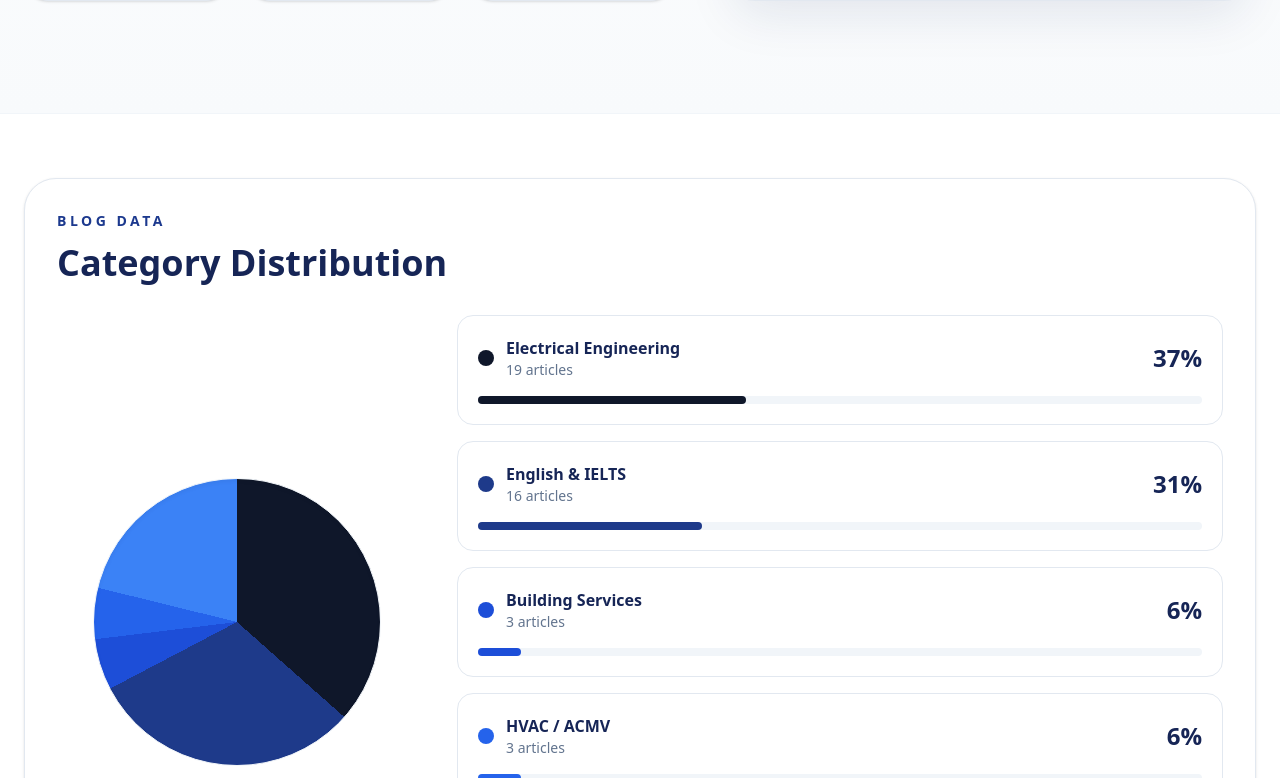
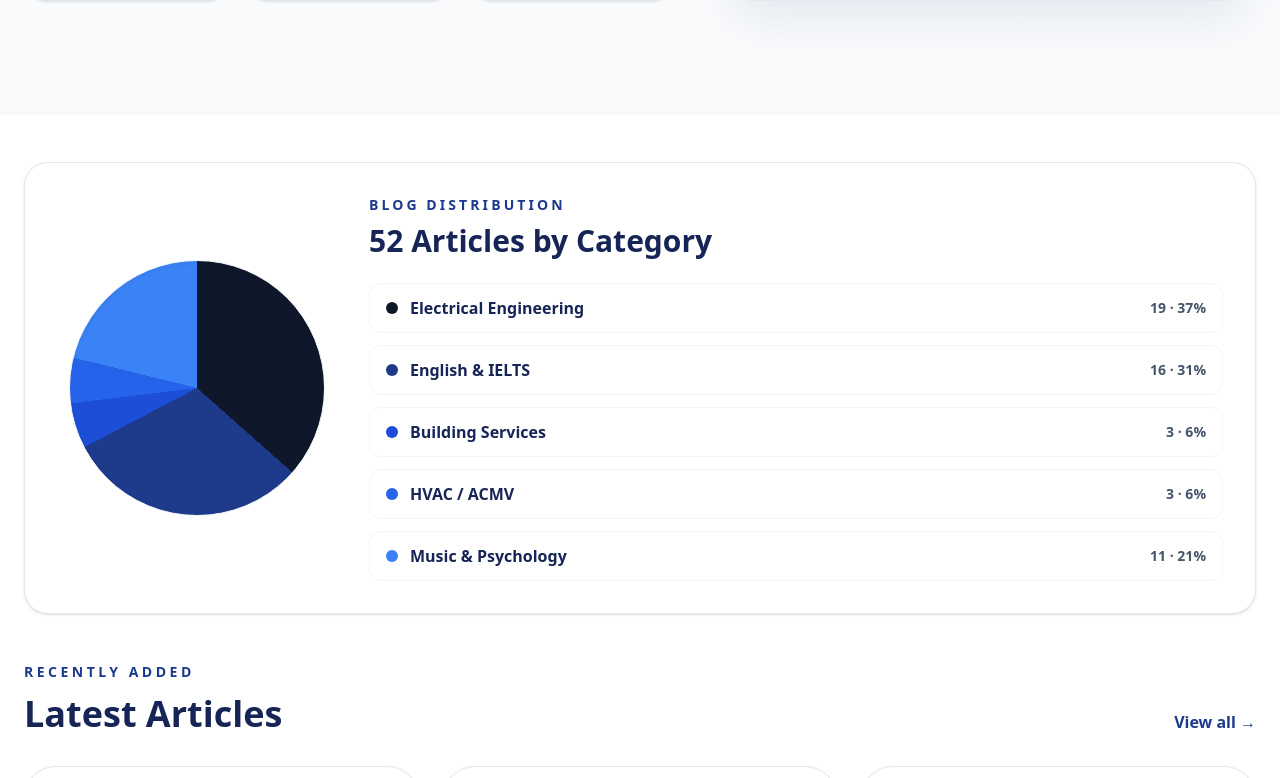
Before and after one commit to Eric9435/eric9435.github.io, a Next.js app: page / in a window 1280 px wide. Shown: the part 702-1480 px from the top of the page. Built offline with nearby package versions, Linux system fonts and the light colour scheme.

Commit message:
Compact pie chart with category data beside it

```diff
--- a/src/app/page.tsx
+++ b/src/app/page.tsx
@@ -111,26 +111,25 @@ export default function Home() {
       </section>
 
 
-<section id="categories" className="mx-auto max-w-7xl px-6 py-16">
-  <div className="rounded-[2rem] border border-slate-200 bg-white p-8 shadow-sm">
-    <div className="mb-8">
-      <p className="text-sm font-black uppercase tracking-[0.25em] text-blue-900">
-        Blog Data
-      </p>
-      <h2 className="mt-3 text-4xl font-black text-blue-950">
-        Category Distribution
-      </h2>
-    </div>
 
-    <div className="grid gap-10 lg:grid-cols-[360px_1fr] lg:items-center">
-      <div className="flex justify-center">
+<section id="categories" className="mx-auto max-w-7xl px-6 py-12">
+  <div className="rounded-3xl border border-slate-200 bg-white p-8 shadow-sm">
+    <div className="grid gap-8 md:grid-cols-[280px_1fr] md:items-center">
       <div
-          className="h-72 w-72 rounded-full border border-slate-100 shadow-inner"
+        className="mx-auto h-64 w-64 rounded-full border border-slate-100 shadow-inner"
         style={{ background: `conic-gradient(${slices.join(", ")})` }}
       />
-      </div>
 
-      <div className="grid gap-4">
+      <div>
+        <p className="text-sm font-black uppercase tracking-[0.22em] text-blue-900">
+          Blog Distribution
+        </p>
+
+        <h2 className="mt-2 text-3xl font-black text-blue-950">
+          {posts.length} Articles by Category
+        </h2>
+
+        <div className="mt-6 grid gap-3">
           {categoryData.map((item, index) => {
             const percent = total ? Math.round((item.count / total) * 100) : 0;
 
@@ -138,37 +137,23 @@ export default function Home() {
               <a
                 key={item.name}
                 href={`/blog?category=${encodeURIComponent(item.name)}`}
-              className="rounded-2xl border border-slate-200 bg-white p-5 transition hover:border-blue-900 hover:shadow-md"
+                className="flex items-center justify-between rounded-xl border border-slate-100 px-4 py-3 hover:border-blue-200 hover:bg-blue-50"
               >
-              <div className="flex items-center justify-between gap-4">
                 <div className="flex items-center gap-3">
                   <span
-                    className="h-4 w-4 rounded-full"
+                    className="h-3 w-3 rounded-full"
                     style={{ backgroundColor: colors[index % colors.length] }}
                   />
-                  <div>
-                    <h3 className="font-black text-blue-950">{item.name}</h3>
-                    <p className="text-sm text-slate-500">{item.count} articles</p>
-                  </div>
+                  <span className="font-bold text-blue-950">{item.name}</span>
                 </div>
 
-                <div className="text-2xl font-black text-blue-950">
-                  {percent}%
-                </div>
-              </div>
-
-              <div className="mt-4 h-2 rounded-full bg-slate-100">
-                <div
-                  className="h-2 rounded-full"
-                  style={{
-                    width: `${percent}%`,
-                    backgroundColor: colors[index % colors.length],
-                  }}
-                />
-              </div>
+                <span className="text-sm font-black text-slate-600">
+                  {item.count} · {percent}%
+                </span>
               </a>
             );
           })}
+        </div>
       </div>
     </div>
   </div>
```
Lines whose indentation alone changed are shown as unchanged.
